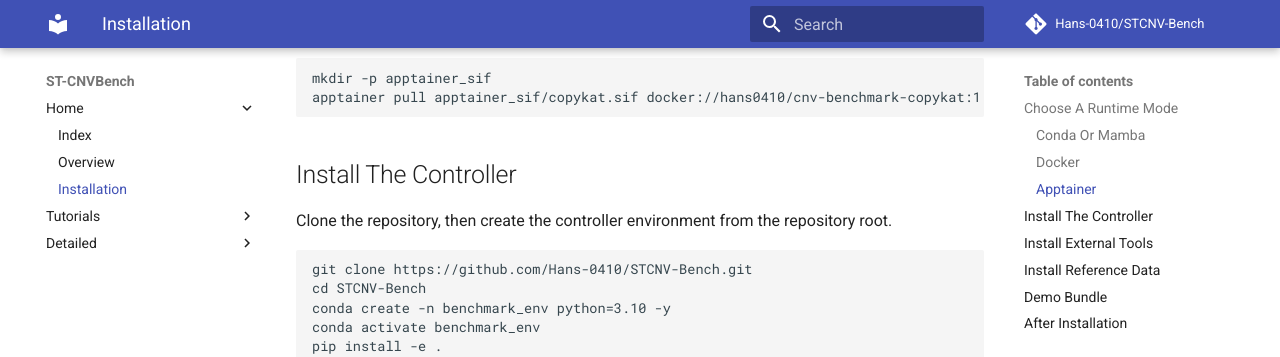
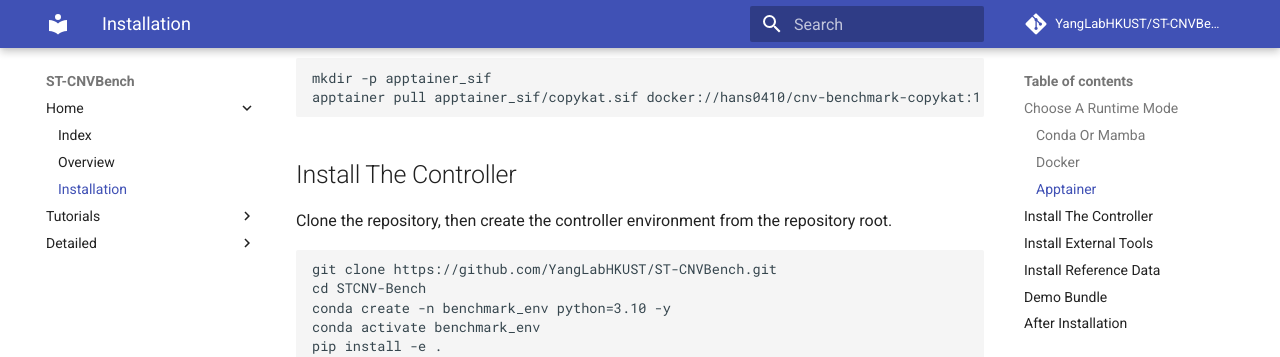
Before and after one commit to YangLabHKUST/ST-CNABench, an MkDocs documentation site: the page built from docs/installation.md, in a window 1280 px wide and 900 px high, scrolled down 984 px. Shown: the top 357 px of the window. Built offline with MkDocs 1.6.1 and Material for MkDocs 9.7.7, drawn with Linux system fonts in a browser that asks for light colours; comment, search, counter and statistics services are not loaded; some of the changed text lies outside the part shown.

Commit message:
Update repository links

````diff
--- a/docs/installation.md
+++ b/docs/installation.md
@@ -4,11 +4,11 @@
 
 ## Choose A Runtime Mode
 
-| Runtime | Best for |
-| --- | --- |
-| `conda` | Local use and method debugging |
-| `docker` | Reproducible runs on systems with Docker support |
-| `apptainer` | HPC systems without Docker daemon access |
+| Runtime     | Best for                                         |
+| ----------- | ------------------------------------------------ |
+| `conda`     | Local use and method debugging                   |
+| `docker`    | Reproducible runs on systems with Docker support |
+| `apptainer` | HPC systems without Docker daemon access         |
 
 ### Conda Or Mamba
 
@@ -44,7 +44,7 @@
 Clone the repository, then create the controller environment from the repository root.
 
 ```bash
-git clone https://github.com/Hans-0410/STCNV-Bench.git
+git clone https://github.com/YangLabHKUST/ST-CNVBench.git
 cd STCNV-Bench
 conda create -n benchmark_env python=3.10 -y
 conda activate benchmark_env
--- a/mkdocs.yml
+++ b/mkdocs.yml
@@ -1,8 +1,8 @@
 site_name: ST-CNVBench
 site_description: Benchmark CNV inference methods on spatial transcriptomics.
 site_url: !ENV [READTHEDOCS_CANONICAL_URL, ""]
-repo_url: https://github.com/Hans-0410/STCNV-Bench
-repo_name: Hans-0410/STCNV-Bench
+repo_url: https://github.com/YangLabHKUST/ST-CNVBench
+repo_name: YangLabHKUST/ST-CNVBench
 docs_dir: docs
 
 theme:
````
Also changed, not shown: README.md (+1 -1 lines).
